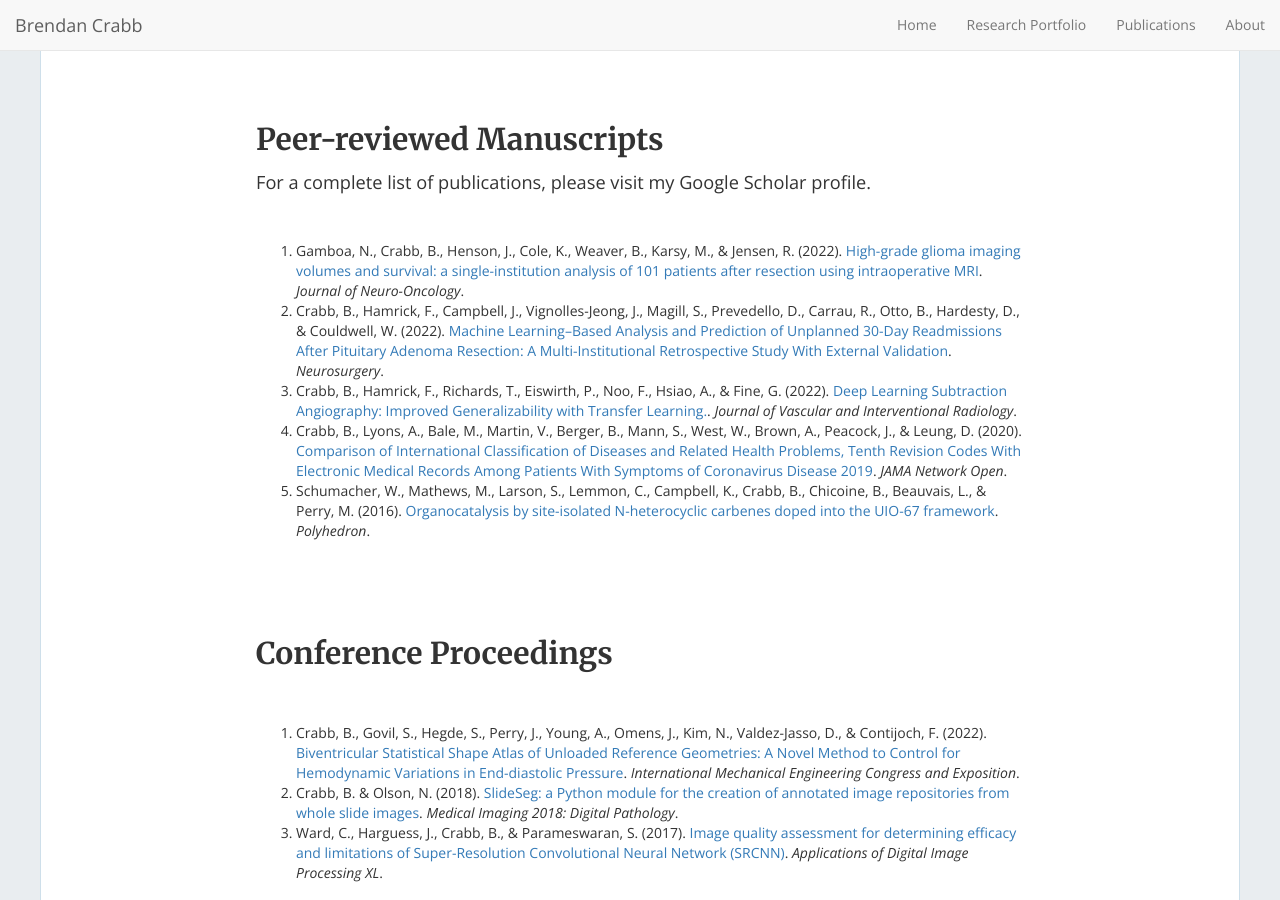
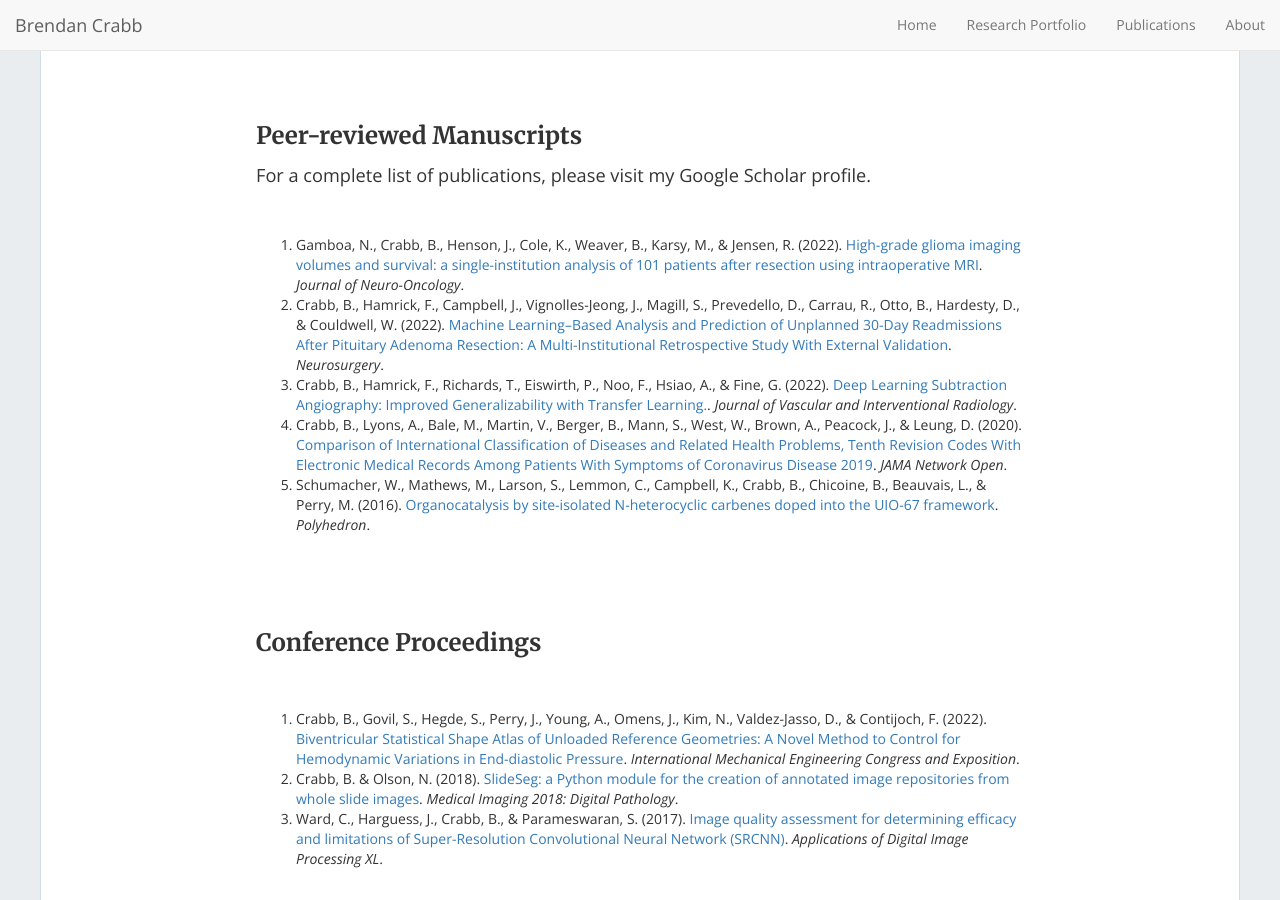
Before and after one commit to btcrabb/portfolio, a Jekyll site: the page built from docs/publications.md, in a window 1280 px wide and 900 px high. Built offline with Jekyll 4.4.1, drawn with Linux system fonts in a browser that asks for light colours; nearby versions of some CDN libraries.

```diff
--- a/docs/publications.md
+++ b/docs/publications.md
@@ -6,17 +6,17 @@ permalink: /publications/
 
 <br />
 
-## Peer-reviewed Manuscripts
+### Peer-reviewed Manuscripts
 
 For a complete list of publications, please visit my Google Scholar profile. <br /><br />
 
 {% include publications.html link=true %} <br /><br />
 
-## Conference Proceedings
+### Conference Proceedings
 <br />
 {% include preceedings.html link=true %} <br /><br />
 
-## Oral Presentations
+### Oral Presentations
 <br />
 {% include presentations.html %} <br /><br />
 
```
